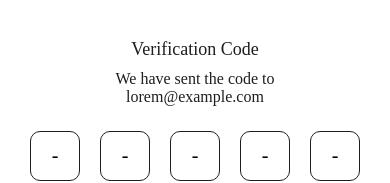
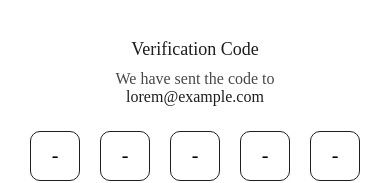
Before and after one commit to hassan523/mkzDarood-front, a React Native app: screen /Otp in a window 390 px wide. Shown: the part 351-534 px from the top of the page. Built offline with nearby package versions, Linux system fonts and the light colour scheme.

Commit message:
forgot password sheet

```diff
--- a/src/screens/Auth/OtpScreen/Otp.tsx
+++ b/src/screens/Auth/OtpScreen/Otp.tsx
@@ -68,10 +68,11 @@ const Otp = ({ navigation }: { navigation: Navigation }) => {
           <Text style={styles.Heading}>Verification Code</Text>
           <View style={styles.InnerText}>
             <Text
-              style={[
-                styles.Heading,
-                { fontSize: 16, fontFamily: Font.font600 },
-              ]}
+              style={{
+                fontSize: 16,
+                fontFamily: Font.font600,
+                color: colors.SecTextColor,
+              }}
             >
               We have sent the code to
             </Text>
```
